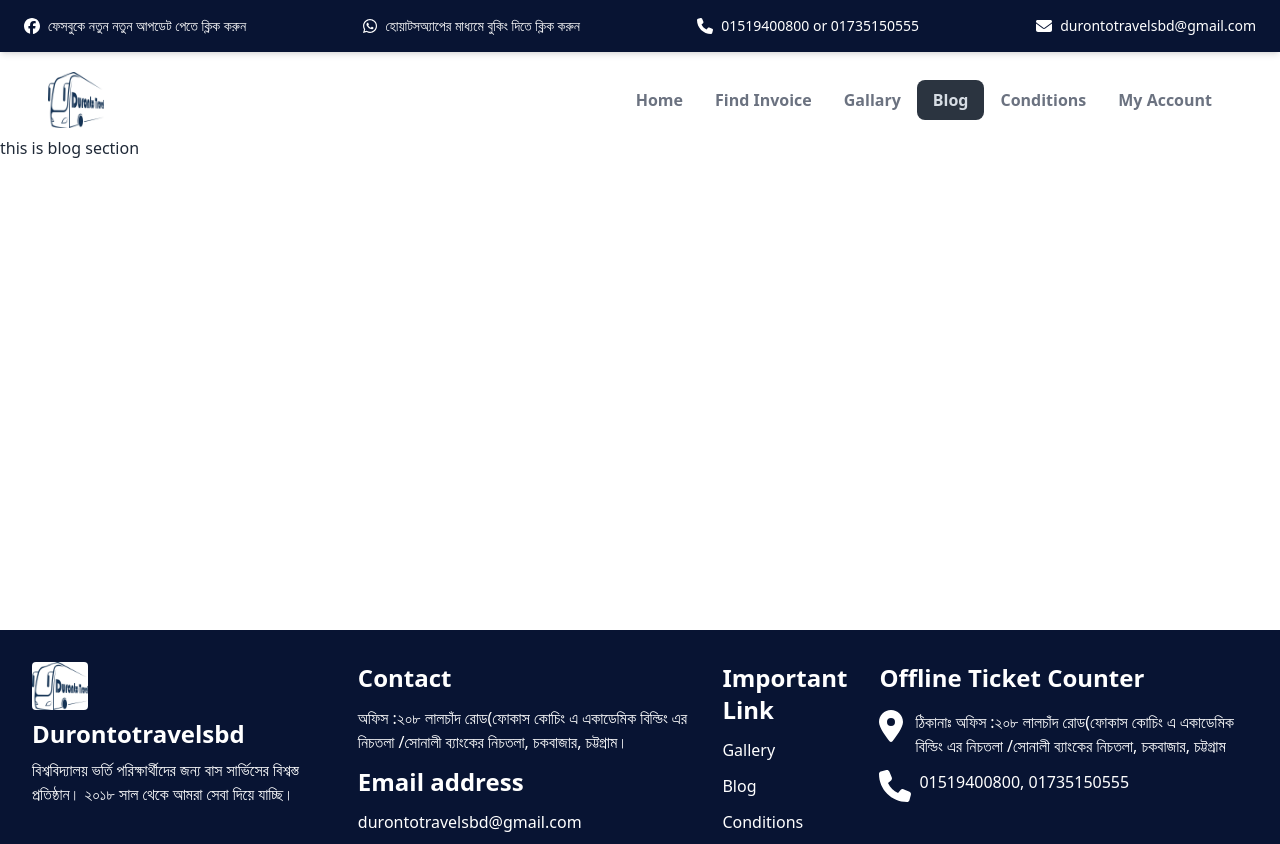
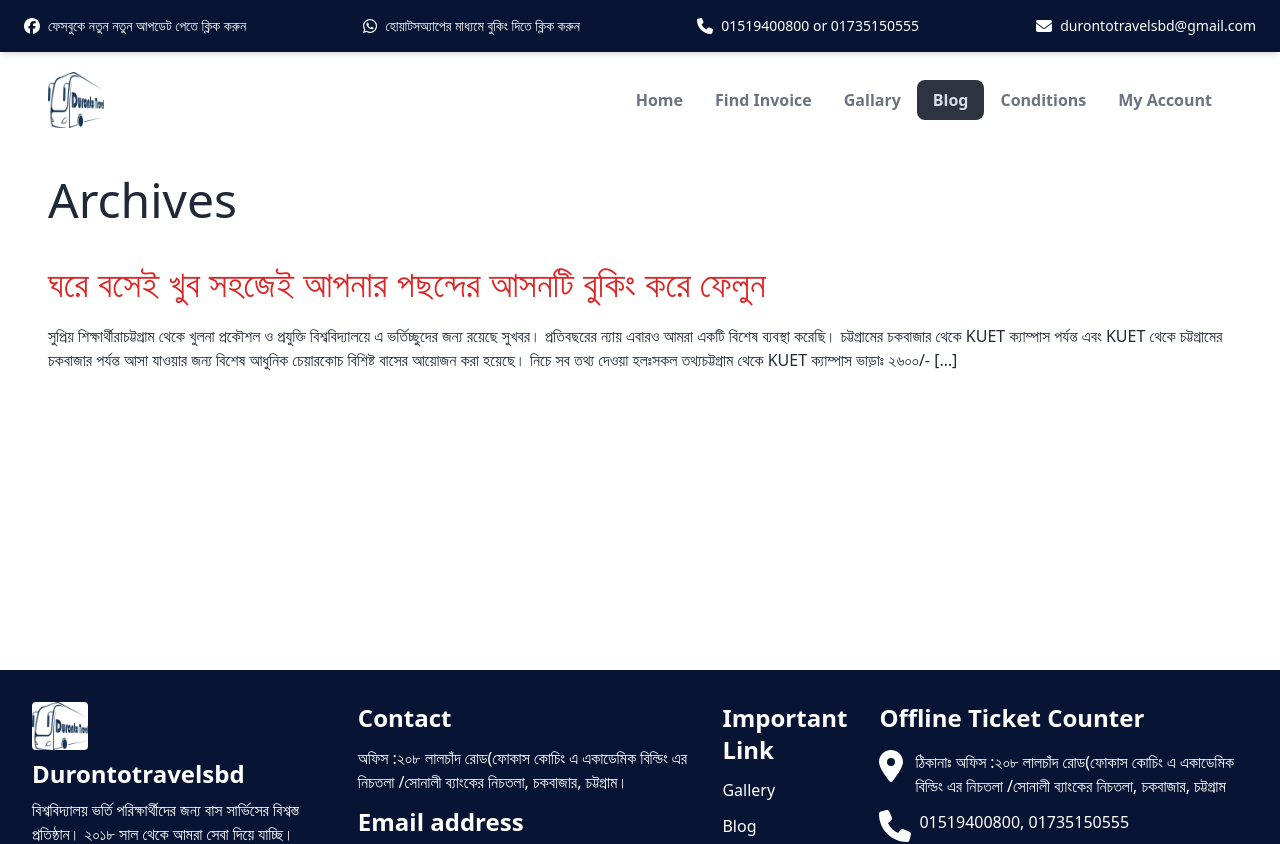
Before and after one commit to Muhammad-sefat/Duranto_Travel_BD, a React (Vite) app in the folder Frontend/: page /blog in a window 1280 px wide. Shown: the top 844 px of the page. Built offline with nearby package versions, Linux system fonts and the light colour scheme.

Commit message:
complete Blog section

```diff
--- a/Frontend/src/pages/Blog.jsx
+++ b/Frontend/src/pages/Blog.jsx
@@ -2,8 +2,20 @@ import React from "react";
 
 const Blog = () => {
   return (
-    <div>
-      <p>this is blog section</p>
+    <div className="my-10 mx-12">
+      <h1 className="text-5xl font-medium my-5">Archives</h1>
+      <p className="text-4xl text-red-600 mt-10 mb-5 hover:text-gray-800">
+        ঘরে বসেই খুব সহজেই আপনার পছন্দের আসনটি বুকিং করে ফেলুন
+      </p>
+      <p>
+        {" "}
+        সুপ্রিয় শিক্ষার্থীরাচট্টগ্রাম থেকে খুলনা প্রকৌশল ও প্রযুক্তি
+        বিশ্ববিদ্যালয়ে এ ভর্তিচ্ছুদের জন্য রয়েছে সুখবর। প্রতিবছরের ন্যায় এবারও
+        আমরা একটি বিশেষ ব্যবস্থা করেছি। চট্টগ্রামের চকবাজার থেকে KUET ক্যাম্পাস
+        পর্যন্ত এবং KUET থেকে চট্টগ্রামের চকবাজার পর্যন্ত আসা যাওয়ার জন্য বিশেষ
+        আধুনিক চেয়ারকোচ বিশিষ্ট বাসের আয়োজন করা হয়েছে। নিচে সব তথ্য দেওয়া হলঃসকল
+        তথ্যচট্টগ্রাম থেকে KUET ক্যাম্পাস ভাড়াঃ ২৬০০/- […]
+      </p>
     </div>
   );
 };
```
